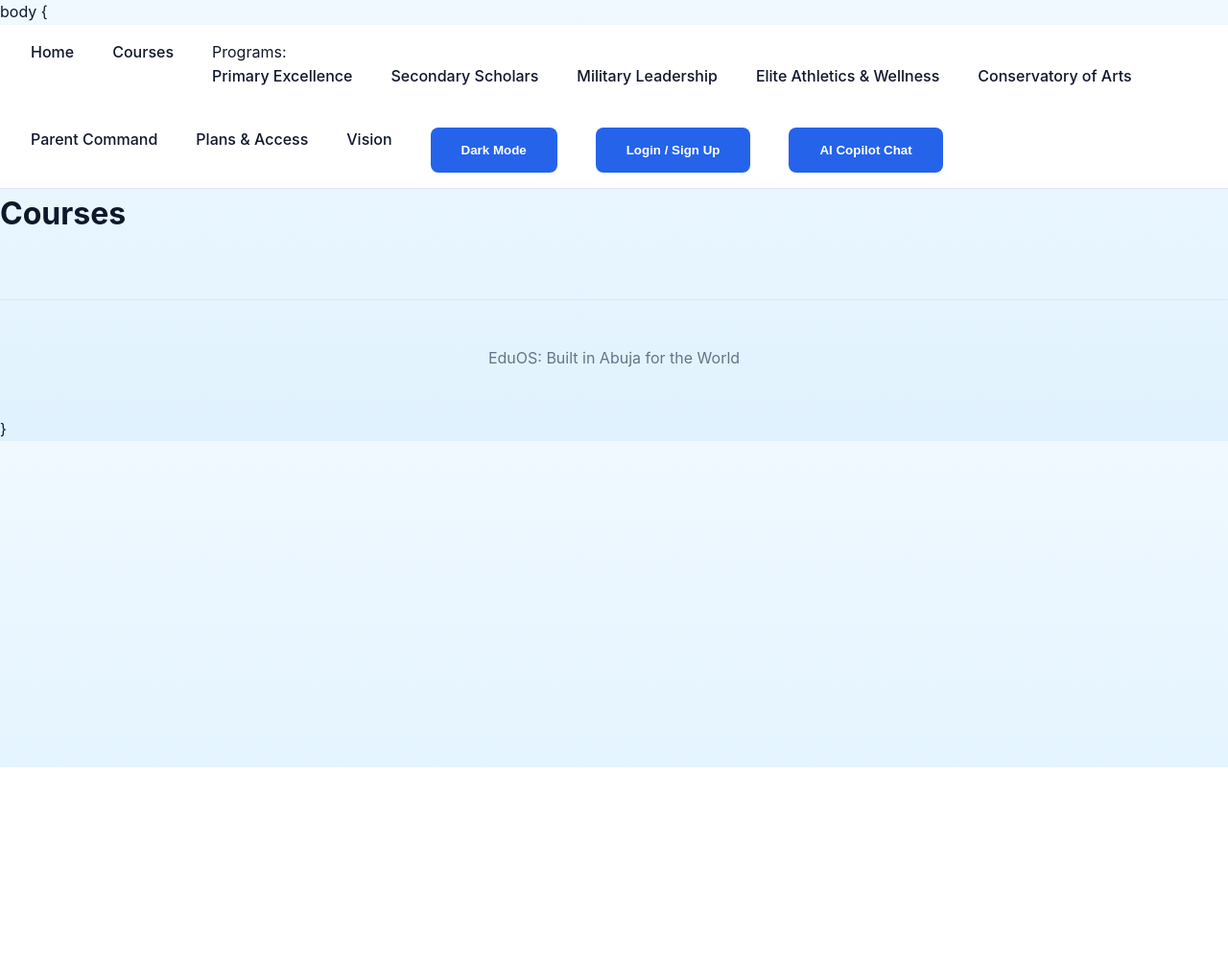
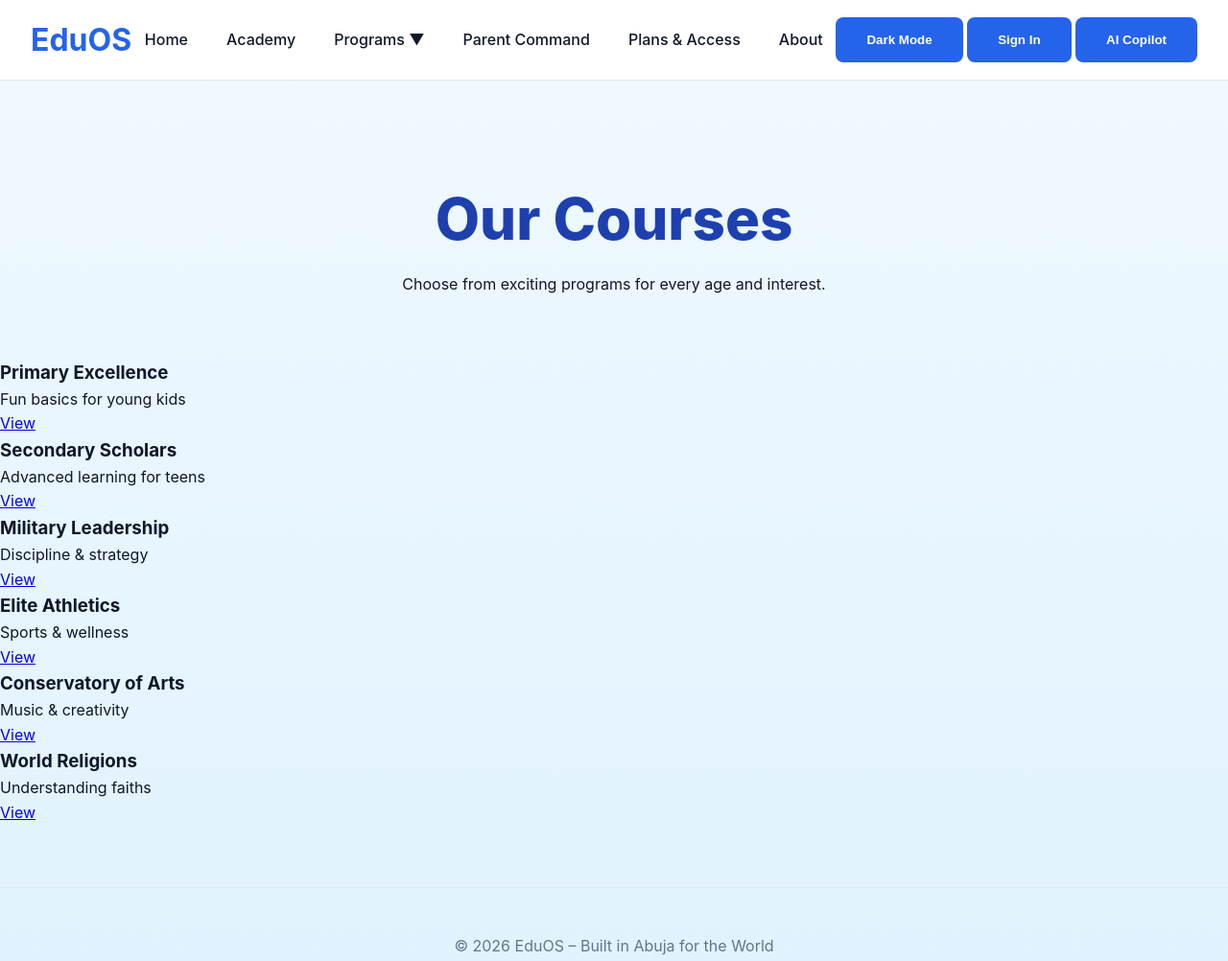
Before and after one commit to victorbosah50-code/aegis-academy-, a website: page courses.html in a window 1280 px wide. Shown: the whole page at 96% size. Before the commit the page ends 800 px from the top, so only its background shows below. Drawn offline with Linux system fonts and the light colour scheme.

Commit message:
Update courses.html

```diff
--- a/courses.html
+++ b/courses.html
@@ -5,45 +5,83 @@
   <meta name="viewport" content="width=device-width, initial-scale=1.0">
   <title>Courses – EduOS</title>
   <link rel="stylesheet" href="style.css">
-    <script src="https://www.gstatic.com/firebasejs/9.6.1/firebase-app.js"></script>
-    <script src="https://www.gstatic.com/firebasejs/9.6.1/firebase-auth.js"></script>
-    <script src="https://www.gstatic.com/firebasejs/9.6.1/firebase-firestore.js"></script>
 </head>
-body {
+<body>
   <header>
     <nav>
+      <div class="logo">EduOS</div>
       <ul>
         <li><a href="index.html">Home</a></li>
-                <li><a href="courses.html">Courses</a></li>
-                <li>Programs:
-                    <ul>
+        <li><a href="academy.html">Academy</a></li>
+        <li class="dropdown">
+          <a href="#">Programs ▼</a>
+          <ul class="dropdown-content">
             <li><a href="primary.html">Primary Excellence</a></li>
             <li><a href="secondary.html">Secondary Scholars</a></li>
             <li><a href="military.html">Military Leadership</a></li>
             <li><a href="sports.html">Elite Athletics & Wellness</a></li>
             <li><a href="music.html">Conservatory of Arts</a></li>
+            <li><a href="religions.html">World Religions</a></li>
           </ul>
         </li>
         <li><a href="parents.html">Parent Command</a></li>
         <li><a href="pricing.html">Plans & Access</a></li>
-                <li><a href="about.html">Vision</a></li>
-                <li><button id="darkModeToggle">Dark Mode</button></li>
-                <li><button id="loginBtn">Login / Sign Up</button></li>
-                <li><button id="aiChatBtn">AI Copilot Chat</button></li>
+        <li><a href="about.html">About</a></li>
       </ul>
+      <div class="auth-buttons">
+        <button id="darkModeToggle">Dark Mode</button>
+        <button id="loginBtn">Sign In</button>
+        <button id="aiChatBtn">AI Copilot</button>
+      </div>
     </nav>
   </header>
 
   <main>
-        <h1>Courses</h1>
-        <div id="courseList"></div>
+    <section class="hero">
+      <h1>Our Courses</h1>
+      <p>Choose from exciting programs for every age and interest.</p>
+    </section>
+
+    <section class="content">
+      <div class="course-grid">
+        <div class="course-card">
+          <h3>Primary Excellence</h3>
+          <p>Fun basics for young kids</p>
+          <a href="primary.html">View</a>
+        </div>
+        <div class="course-card">
+          <h3>Secondary Scholars</h3>
+          <p>Advanced learning for teens</p>
+          <a href="secondary.html">View</a>
+        </div>
+        <div class="course-card">
+          <h3>Military Leadership</h3>
+          <p>Discipline & strategy</p>
+          <a href="military.html">View</a>
+        </div>
+        <div class="course-card">
+          <h3>Elite Athletics</h3>
+          <p>Sports & wellness</p>
+          <a href="sports.html">View</a>
+        </div>
+        <div class="course-card">
+          <h3>Conservatory of Arts</h3>
+          <p>Music & creativity</p>
+          <a href="music.html">View</a>
+        </div>
+        <div class="course-card">
+          <h3>World Religions</h3>
+          <p>Understanding faiths</p>
+          <a href="religions.html">View</a>
+        </div>
+      </div>
+    </section>
   </main>
 
   <footer>
-        <p>EduOS: Built in Abuja for the World</p>
+    <p>© 2026 EduOS – Built in Abuja for the World</p>
   </footer>
 
   <script src="script.js"></script>
-}
 </body>
 </html>
```
Lines whose indentation alone changed are shown as unchanged.
